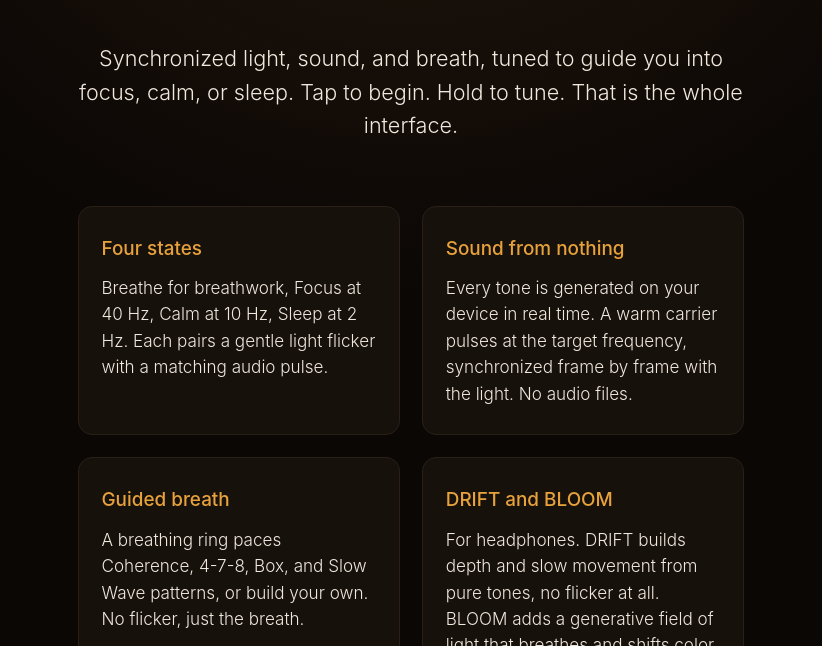
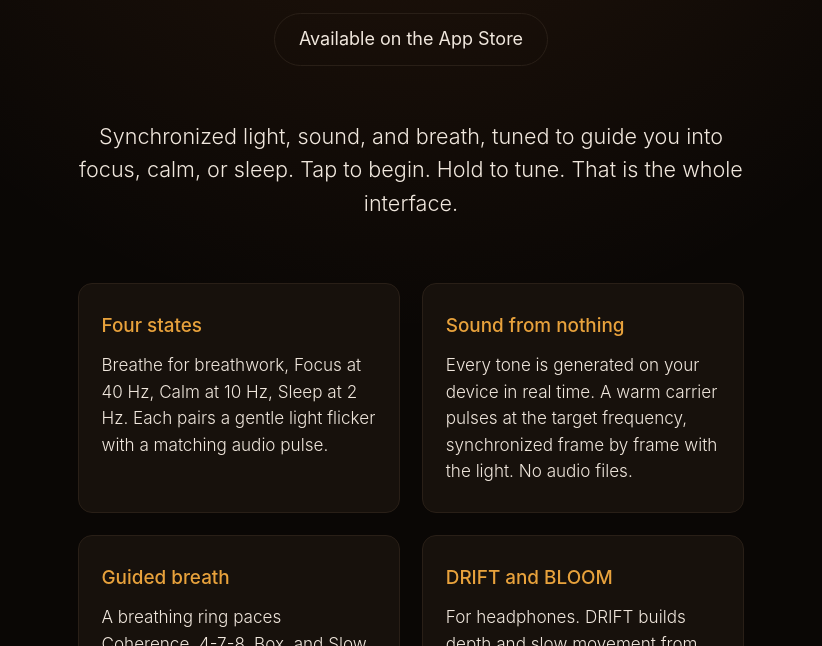
Before and after one commit to markfriedlander/pure-phase, a plain HTML site: page index.html in a window 1280 px wide. Shown: the part 454-1100 px from the top of the page, without its empty margins (229-1051 px from the left). Drawn offline with Linux system fonts and the light colour scheme.

Commit message:
Website: "Available on the App Store" button under the tagline, matching the studio's other app pages
Co-Authored-By: Claude Opus 5.5 <noreply@anthropic.com>

```diff
--- a/index.html
+++ b/index.html
@@ -88,6 +88,9 @@
   }
   footer a { color: var(--accent); }
   footer .sep { color: var(--border); padding: 0 0.4rem; }
+  .store { margin-top: 1.4rem; }
+  .store a { display: inline-block; padding: 0.6rem 1.3rem; border: 1px solid var(--border); border-radius: 999px; color: var(--text); font-size: 1rem; }
+  .store a:hover { color: var(--accent-glow, var(--accent)); border-color: var(--accent); text-decoration: none; }
 </style>
 </head>
 <body>
@@ -99,6 +102,7 @@
       </div>
       <h1 class="wordmark">Pure Phase</h1>
       <p class="tagline">Breathe. Focus. Calm. Sleep.</p>
+      <p class="store"><a href="https://apps.apple.com/us/app/pure-phase/id6767311034">Available on the App Store</a></p>
     </section>
 
     <p class="lead">
```
